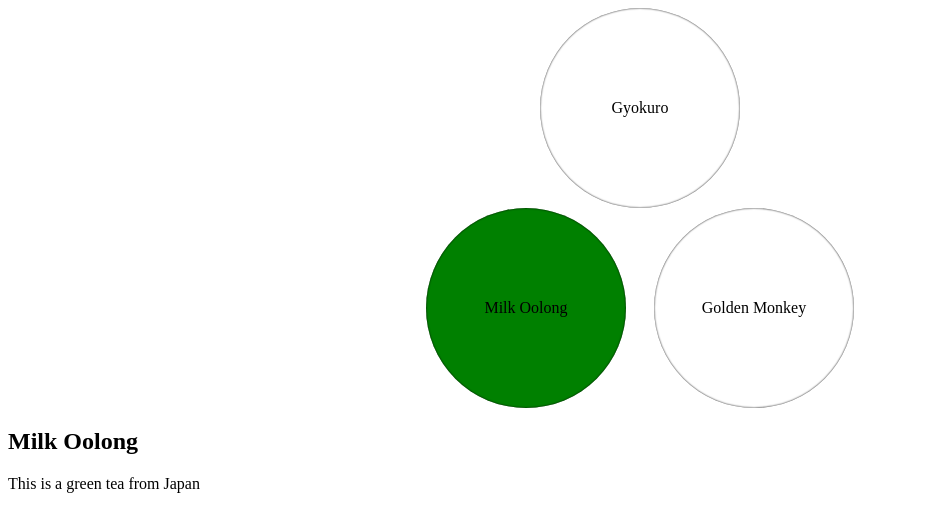
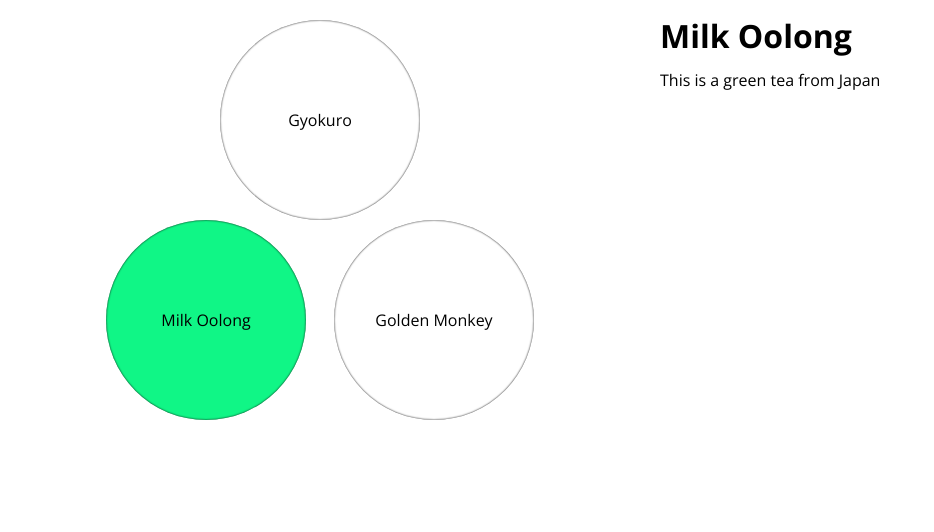
Before and after one commit to jhhayashi/teas, a React app: page / in a window 1280 px wide. Both pictures are taken after a click on the element "Milk Oolong". Shown: the top 532 px of the page, without its empty margins (0-934 px from the left). Built offline with nearby package versions, Linux system fonts and the light colour scheme; the HTML template or start-up script is replaced by a standard one.

Commit message:
Add some styles

```diff
--- a/src/App.tsx
+++ b/src/App.tsx
@@ -1,9 +1,11 @@
 import * as React from 'react'
 import {compose, flatten, get, keyBy, map} from 'lodash/fp'
+import cx from 'classnames'
 
 import {TeaChart, TeaInfo} from './components'
 import teas from './data'
 import {ITeaID, ITea} from './types'
+import * as cs from './styles.css'
 
 let idCount = 0
 const getId = () => idCount++
@@ -36,15 +38,16 @@
   render() {
     const activeTea = get(this.state.selectedTea || this.state.hoveredTea, this.state.teas)
     return (
-      <div>
+      <div className={cs.appContainer}>
         <TeaChart
+          className={cs.teaChart}
           teas={this.state.layout}
           hoveredTea={this.state.hoveredTea}
           onHover={this.updateHovered}
           selectedTea={this.state.selectedTea}
           onSelect={this.updateSelected}
         />
-        <TeaInfo {...activeTea} />
+        <TeaInfo className={cx(cs.teaInfo, activeTea && cs.visible)} {...activeTea} />
       </div>
     )
   }
--- a/src/components/TeaChart/index.tsx
+++ b/src/components/TeaChart/index.tsx
@@ -10,11 +10,12 @@
   onHover: ((id: ITeaID) => void),
   selectedTea: ITeaID,
   onSelect: ((id: ITeaID) => void),
+  className?: string,
 }
 
 export default function TeaChart(props: ITeaChartProps) {
   return (
-    <div>
+    <div className={props.className}>
       {props.teas.map(teaRow => <TeaRow {...props} teas={teaRow} />)}
     </div>
   )
--- a/src/components/TeaChart/styles.css
+++ b/src/components/TeaChart/styles.css
@@ -4,9 +4,11 @@
   justify-content: center;
   box-shadow: inset 0 0 2px black;
   cursor: pointer;
+  transition: box-shadow 150ms;
+  transition: background-color 100ms;
 
   &.selected {
-    background-color: green;
+    background-color: #10f686;
   }
 
   &.hovered {
--- a/src/components/TeaInfo/index.tsx
+++ b/src/components/TeaInfo/index.tsx
@@ -2,11 +2,17 @@
 
 import {ITea} from '../../types'
 
-export default function TeaInfo(props: ITea) {
+import * as cs from './styles.css'
+
+interface ITeaInfoProps extends ITea {
+  className?: string,
+}
+
+export default function TeaInfo(props: ITeaInfoProps) {
   return (
-    <div>
-      <h2>{props.name}</h2>
-      <p>{props.description}</p>
+    <div className={props.className}>
+      {props.name && <h2 className={cs.title}>{props.name}</h2>}
+      {props.description && <p className={cs.section}>{props.description}</p>}
     </div>
   )
 }
--- /dev/null
+++ b/src/components/TeaInfo/styles.css
@@ -0,0 +1,9 @@
+.title {
+  font-size: 2rem;
+  margin-bottom: .3rem;
+  font-weight: bold;
+}
+
+.section {
+  margin-top: 20px;
+}
--- /dev/null
+++ b/src/components/TeaInfo/styles.css.d.ts
@@ -0,0 +1,2 @@
+export const title: string
+export const section: string
--- /dev/null
+++ b/src/styles.css
@@ -0,0 +1,87 @@
+@import url('https://fonts.googleapis.com/css?family=Open+Sans:400,700');
+
+/* http://meyerweb.com/eric/tools/css/reset/ */
+html, body, div, span, applet, object, iframe,
+h1, h2, h3, h4, h5, h6, p, blockquote, pre,
+a, abbr, acronym, address, big, cite, code,
+del, dfn, em, img, ins, kbd, q, s, samp,
+small, strike, strong, sub, sup, tt, var,
+b, u, i, center,
+dl, dt, dd, ol, ul, li,
+fieldset, form, label, legend,
+table, caption, tbody, tfoot, thead, tr, th, td,
+article, aside, canvas, details, embed,
+figure, figcaption, footer, header, hgroup,
+menu, nav, output, ruby, section, summary,
+time, mark, audio, video {
+	margin: 0;
+	padding: 0;
+	border: 0;
+	font-size: 100%;
+	font: inherit;
+	vertical-align: baseline;
+}
+/* HTML5 display-role reset for older browsers */
+article, aside, details, figcaption, figure,
+footer, header, hgroup, menu, nav, section {
+	display: block;
+}
+body {
+	line-height: 1;
+}
+ol, ul {
+	list-style: none;
+}
+blockquote, q {
+	quotes: none;
+}
+blockquote:before, blockquote:after,
+q:before, q:after {
+	content: '';
+	content: none;
+}
+table {
+	border-collapse: collapse;
+	border-spacing: 0;
+}
+
+* {
+  box-sizing: border-box;
+}
+
+body {
+  font-family: 'Open Sans', sans-serif;
+}
+
+.appContainer {
+  display: flex;
+  flex-direction: row;
+  max-height: 100vh;
+}
+
+.teaChart {
+  flex: 1;
+  overflow-y: auto;
+  padding: 20px;
+}
+
+.teaInfo {
+  flex: 1;
+  padding: 20px;
+}
+
+@media only screen and (max-width: 800px) {
+  .appContainer {
+    flex-direction: column;
+  }
+
+  .teaInfo {
+    flex: 0;
+    transition: height 250ms;
+    padding: 0;
+
+    &.visible {
+      padding: 20px;
+    }
+  }
+}
--- /dev/null
+++ b/src/styles.css.d.ts
@@ -0,0 +1,4 @@
+export const appContainer: string
+export const teaChart: string
+export const teaInfo: string
+export const visible: string
```
